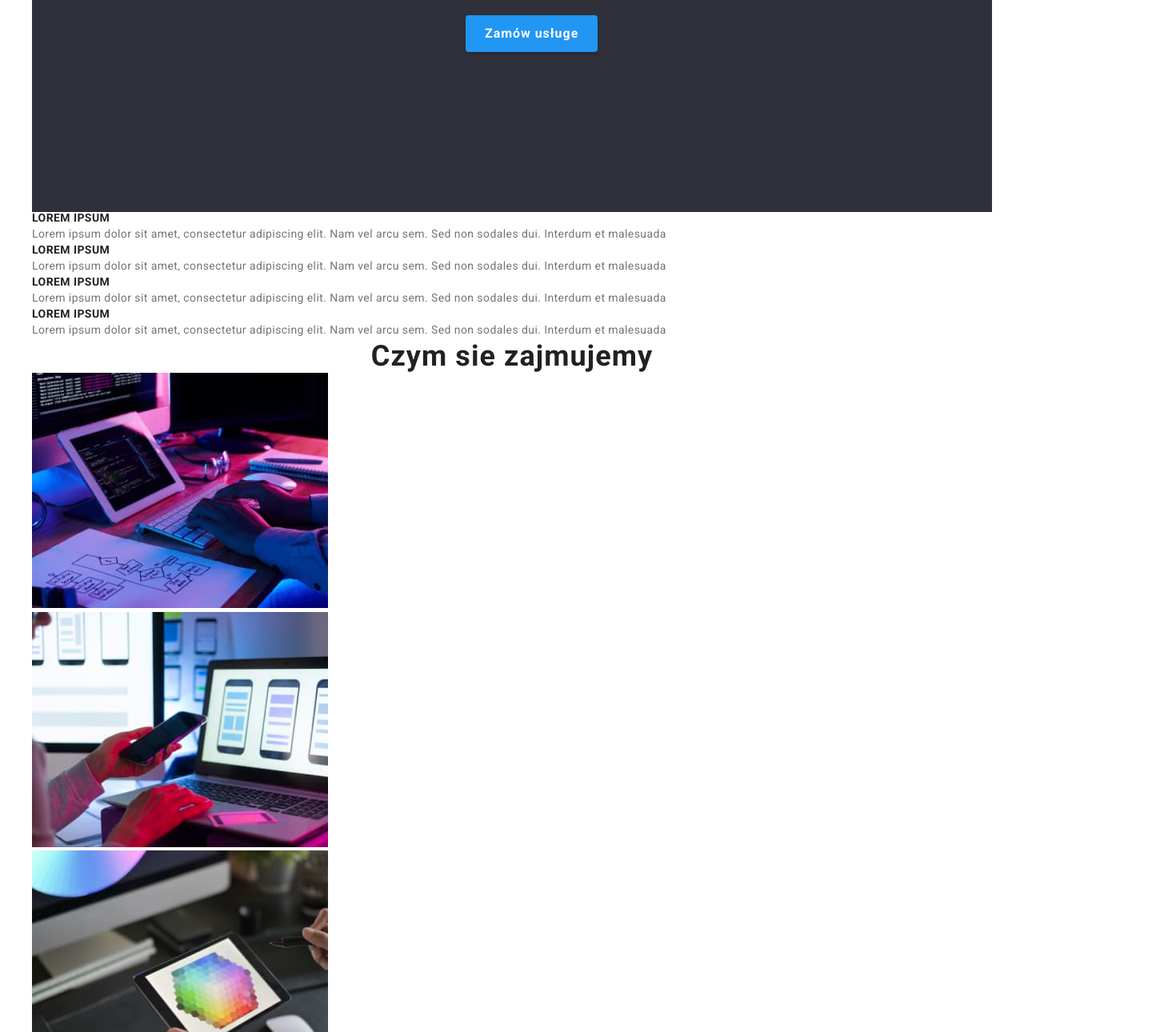
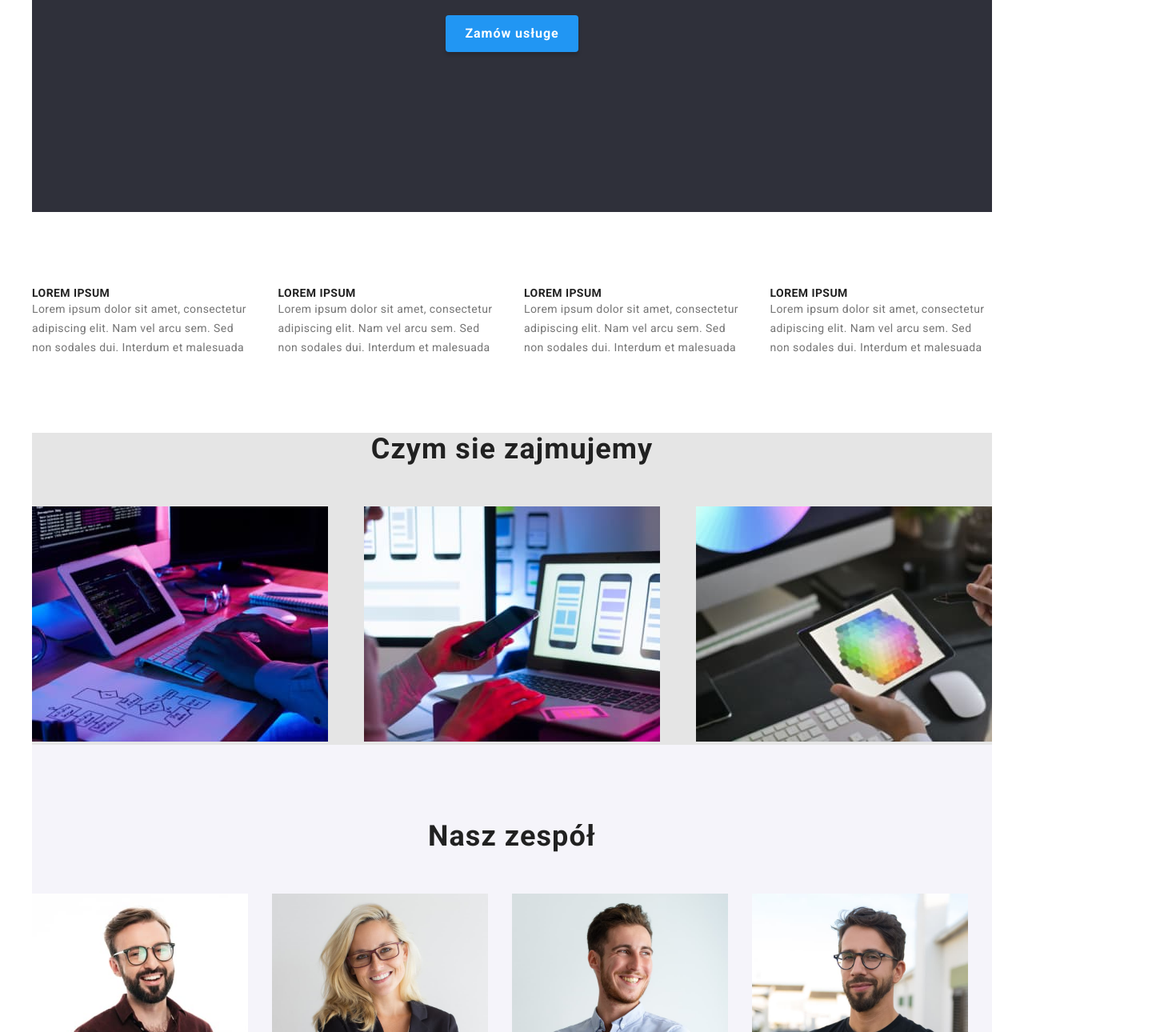
Before and after one commit to Zjadlbyscos/goit-markup-hw-03, a plain HTML site: page index.html in a window 1280 px wide. Shown: the part 414-1704 px from the top of the page at 80% size, 1440 px wide, since content can reach past the window. Drawn offline with nearby package versions, Linux system fonts and the light colour scheme.

Commit message:
flex index htm

```diff
--- a/css/styles.css
+++ b/css/styles.css
@@ -13,6 +13,7 @@
 /*conteners */
 * {
   margin: 0;
+  box-sizing: border-box;
 }
 body {
   font-family: "Roboto", sans-serif;
@@ -59,7 +60,9 @@ body {
   gap: 30px;
 }
 .gallery {
-  border: 1px solid var(--border-color-galery);
+  border-left: 1px solid var(--border-color-galery);
+  border-right: 1px solid var(--border-color-galery);
+  border-bottom: 1px solid var(--border-color-galery);
 }
 
 /* Fonf styles and pseudoclasses*/
@@ -95,6 +98,7 @@ ul {
   font-size: 14px;
   line-height: 1.1;
   letter-spacing: 0.02em;
+  text-decoration: none;
   color: var(--brand-color-text-black);
 }
 .nav:hover,
@@ -107,6 +111,7 @@ ul {
   font-size: 14px;
   line-height: 1.1;
   letter-spacing: 0.02em;
+  text-decoration: none;
   color: var(--brand-color-grey);
 }
 .mail-header {
@@ -130,24 +135,27 @@ ul {
   letter-spacing: 0.06em;
   text-transform: uppercase;
   color: var(--brand-color-white);
-  margin:0 452px 30px 452px;
-  min-width: 696px;
-
-
+  max-width: 696px;
+  max-height: 120px;
 }
 .box-slogan{
   display: flex;
-  flex-direction:row;
+  flex-direction:column;
   justify-content: center;
-  padding-top:200px;
+  align-items: center;
+  background: var(--brand-color-background-darc);
+  gap: 30px;
+  padding-top: 200px;
   padding-bottom: 200px;
-  background: var(--brand-color-background-darc);
 }
-
+.section{
+  padding-bottom: 94px;
+  padding-top: 94px;
+}
 .box-attitude{
   display: flex;
-  flex-direction: column;
-  padding-top: 94px;
+  flex-direction:row;
+  gap:30px;
 }
 .atuty-title {
   font-weight: 700;
@@ -168,8 +176,34 @@ ul {
   line-height: 1.16;
   text-align: center;
   letter-spacing: 0.03em;
+
+}
+.box-what-we-do{
+  display:flex;
+  flex-direction: row;
+  justify-content: space-between;
+  gap: 30px;
+
 }
 
+
+.section-what-we-do{
+  display: flex;
+  flex-direction: column;
+  gap: 50px;
+  background-color: var(--background-page-color);
+}
+.team{
+  display: flex;
+  flex-direction: column;
+  gap: 50px;
+  background-color: var(--brand-color-background-team);
+}
+.gallery-our-team{
+  display:flex;
+  flex-direction: row;
+  gap: 30px;
+}
 .team-name {
   font-weight: 500;
   font-size: 16px;
@@ -214,12 +248,10 @@ ul {
   font-weight: 700;
   font-size: 16px;
   line-height: 1.875;
-  display: flex;
-  align-items: center;
-  text-align: center;
   letter-spacing: 0.06em;
   color: var(--brand-color-white);
-  margin-left: 742px;
+  max-width: 200px;
+max-height: 50px;
 }
 
 
--- a/index.html
+++ b/index.html
@@ -46,14 +46,15 @@
     <main>
       <div class="container">
         <div class="box-slogan">
-      <section>
           <h1 class="slogan">EFEKTYWNE ROZWIĄZANIA DLA WASZEGO BIZNESU</h1>
-        <button class="button order-service" type="button">Zamów usługe</button>
-      </section>
+          <button class="button order-service" type="button">
+            Zamów usługe
+          </button>
         </div>
+
         <!--Nasze atuty-->
-      <section>
-        <ul class="box.attitude">
+        <section class="section">
+          <ul class="box-attitude">
             <li>
               <p class="atuty-title">LOREM IPSUM</p>
               <p class="atuty-content">
@@ -86,9 +87,9 @@
         </section>
 
         <!--Czym się zajmujemy-->
-      <section>
+        <section class="section-what-we-do">
           <h2 class="section-title">Czym sie zajmujemy</h2>
-        <ul>
+          <ul class="box-what-we-do">
             <li>
               <a href="#"
                 ><img
@@ -119,9 +120,9 @@
           </ul>
         </section>
         <!---Nasz zespół-->
-      <section>
+        <section class="section team">
           <h2 class="section-title">Nasz zespół</h2>
-        <ul>
+          <ul class="gallery-our-team">
             <li>
               <img
                 src="images/our_team/product_designer.jpg"
@@ -184,7 +185,6 @@
             >
             <a class="tel-footer" href="tel:+48111111111">+48 111 111 111</a>
           </address>
-
         </div>
       </div>
     </footer>
```
Lines whose indentation alone changed are shown as unchanged.
